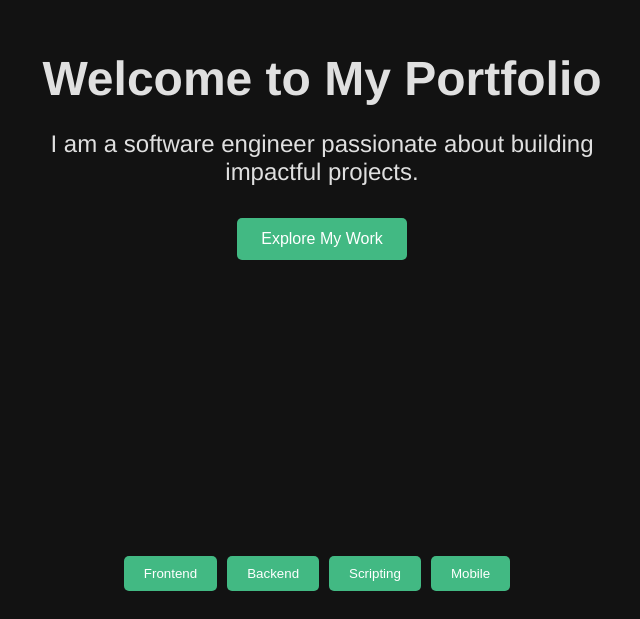
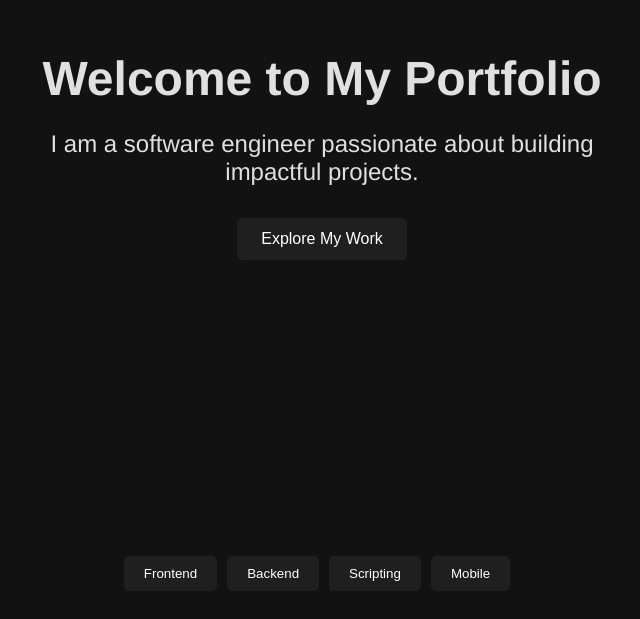
Before and after one commit to user4302/angeloedz, a Vue app: page / in a window 1280 px wide. Shown: the part 264-883 px from the top of the page, without its empty margins (318-958 px from the left). Built offline with nearby package versions, Linux system fonts and the light colour scheme.

Commit message:
remove button colors

```diff
--- a/src/components/sections/HeroSection.vue
+++ b/src/components/sections/HeroSection.vue
@@ -43,7 +43,6 @@ export default {
   padding: 0.75rem 1.5rem;
   font-size: 1rem;
   color: #fff;
-  background-color: #42b983;
   border: none;
   border-radius: 5px;
   cursor: pointer;
--- a/src/components/sections/ProjectSection.vue
+++ b/src/components/sections/ProjectSection.vue
@@ -185,7 +185,6 @@ export default {
   margin-right: 10px;
   padding: 10px 20px;
   border: none;
-  background-color: #42b983;
   color: #fff;
   cursor: pointer;
   border-radius: 5px;
```
